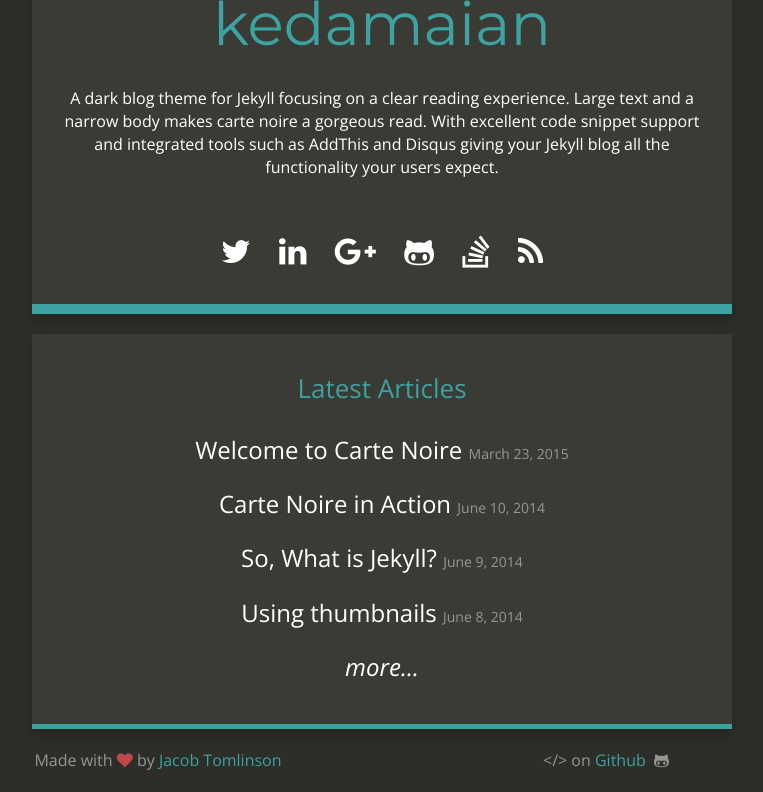
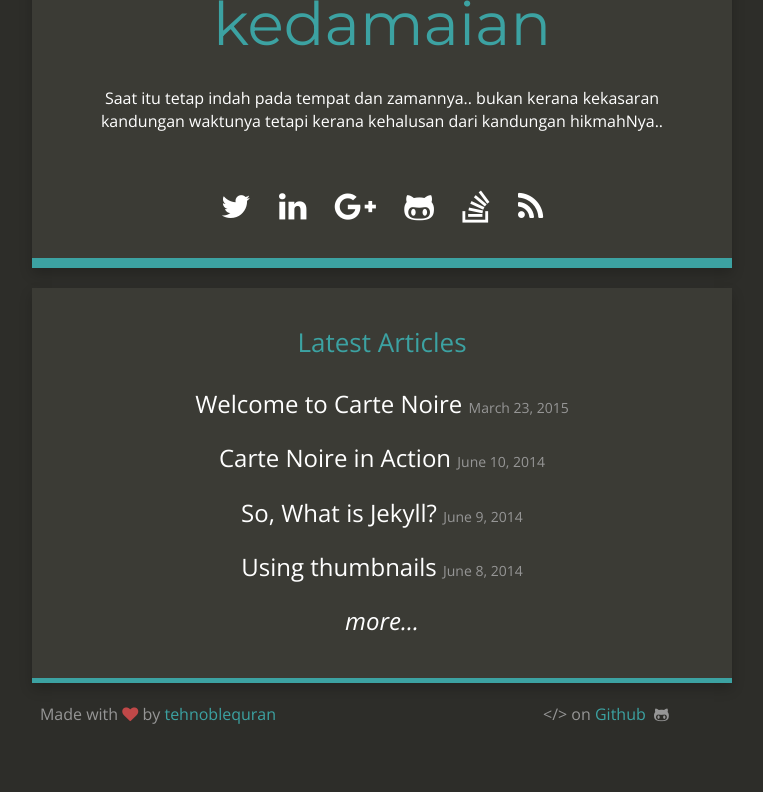
Before and after one commit to kedamaian/swsyafiq, a Jekyll site: the page built from index.html, in a window 1280 px wide, cut to the strip 174-966 px from the top of the page. Shown: the whole strip, without its empty margins (258-1021 px from the left). Built offline with Jekyll 4.4.1, drawn with Linux system fonts in a browser that asks for light colours; nearby versions of some CDN libraries; after the commit the page ends 920 px from its top, so only the background shows below that.

Commit message:
Rename description

```diff
--- /dev/null
+++ b/CNAME
@@ -0,0 +1 @@
+#carte-noire.jacobtomlinson.co.uk
--- a/_config.yml
+++ b/_config.yml
@@ -1,10 +1,10 @@
 # Site settings
 title: "kedamaian"
-email: jacob@jacobtomlinson.co.uk
+email: swsyafiq@protonmail.ch
 description: "A dark blog theme for Jekyll."
 baseurl: "/swsyafiq"
 url: "https://kedamaian.github.io/swsyafiq"
-title_description: "A dark blog theme for Jekyll focusing on a clear reading experience. Large text and a narrow body makes carte noire a gorgeous read. With excellent code snippet support and integrated tools such as AddThis and Disqus giving your Jekyll blog all the functionality your users expect."
+title_description: "Saat itu tetap indah pada tempat dan zamannya.. bukan kerana kekasaran kandungan waktunya tetapi kerana kehalusan dari kandungan hikmahNya.."
 title_image: "https://www.gravatar.com/avatar/00000000000000000000000000000000?s=500&d=mm"
 google_analytics: "UA-20365477-4"
 disqus_account: cartenoire
@@ -13,15 +13,15 @@
 post_limit: 5
 
 # Social usernames/URLs
-twitter_username: _swsyafiq
+twitter_username: tehnoblequran
 github_username:  kedamaian
 linkedin_link: http://carte-noire.jacobtomlinson.co.uk/
 google_plus_link: http://carte-noire.jacobtomlinson.co.uk/
 stackoverflow_link: http://carte-noire.jacobtomlinson.co.uk/
 
 # Footer
-footer_left: "Made with <i class=\"fa fa-heart\"></i> by <a href=\"https://twitter.com/_JacobTomlinson\">Jacob Tomlinson</a>"
-footer_right: "&lt;/&gt; on <a href=\"https://github.com/jacobtomlinson/carte-noire\">Github</a> &nbsp;<i class=\"fa fa-github-alt\"></i>"
+footer_left: "Made with <i class=\"fa fa-heart\"></i> by <a href=\"https://twitter.com/tehnoblequran\">tehnoblequran</a>"
+footer_right: "&lt;/&gt; on <a href=\"https://github.com/kedamaian/swsyafiq\">Github</a> &nbsp;<i class=\"fa fa-github-alt\"></i>"
 
 # Build settings
 markdown: kramdown
```
